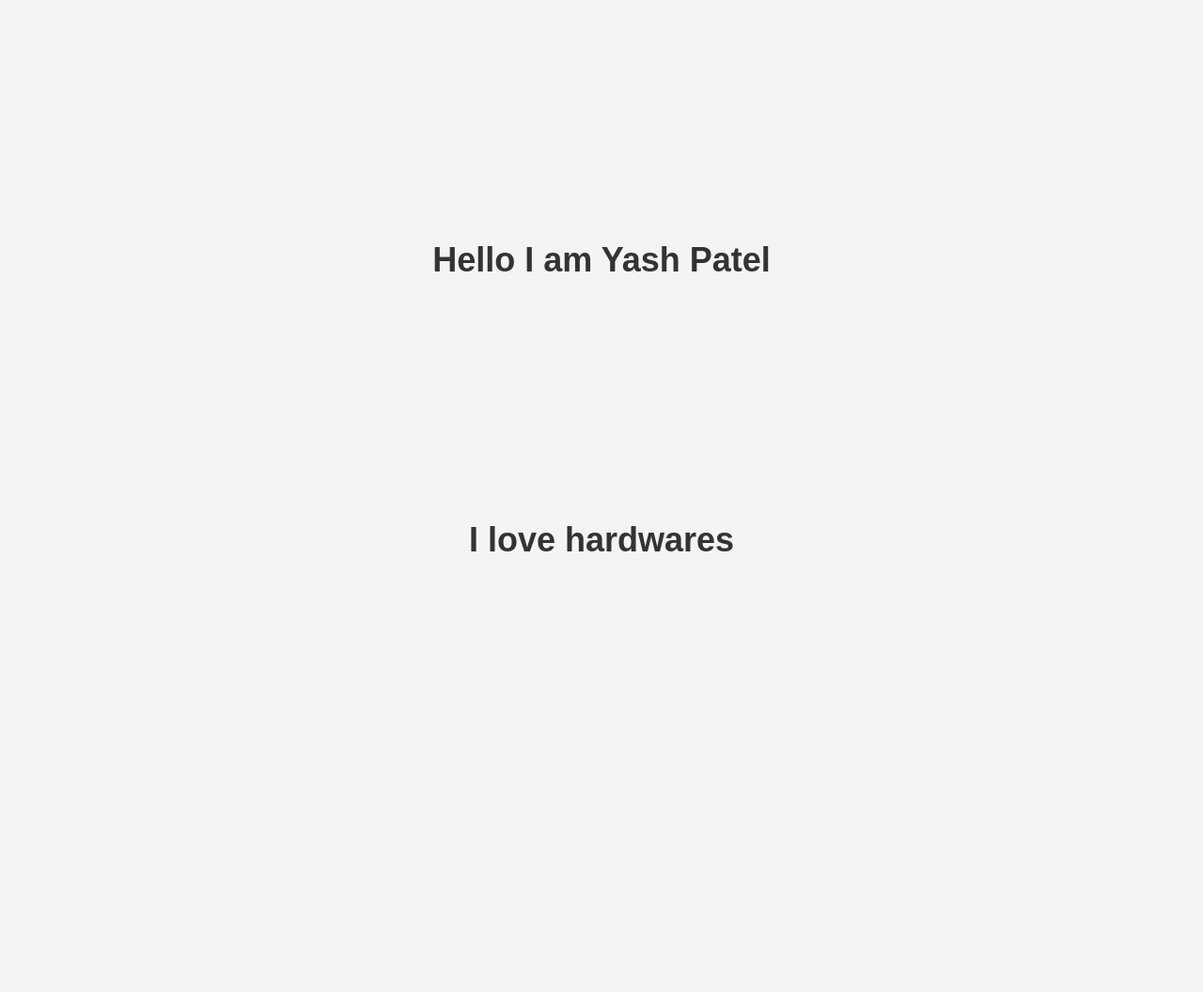
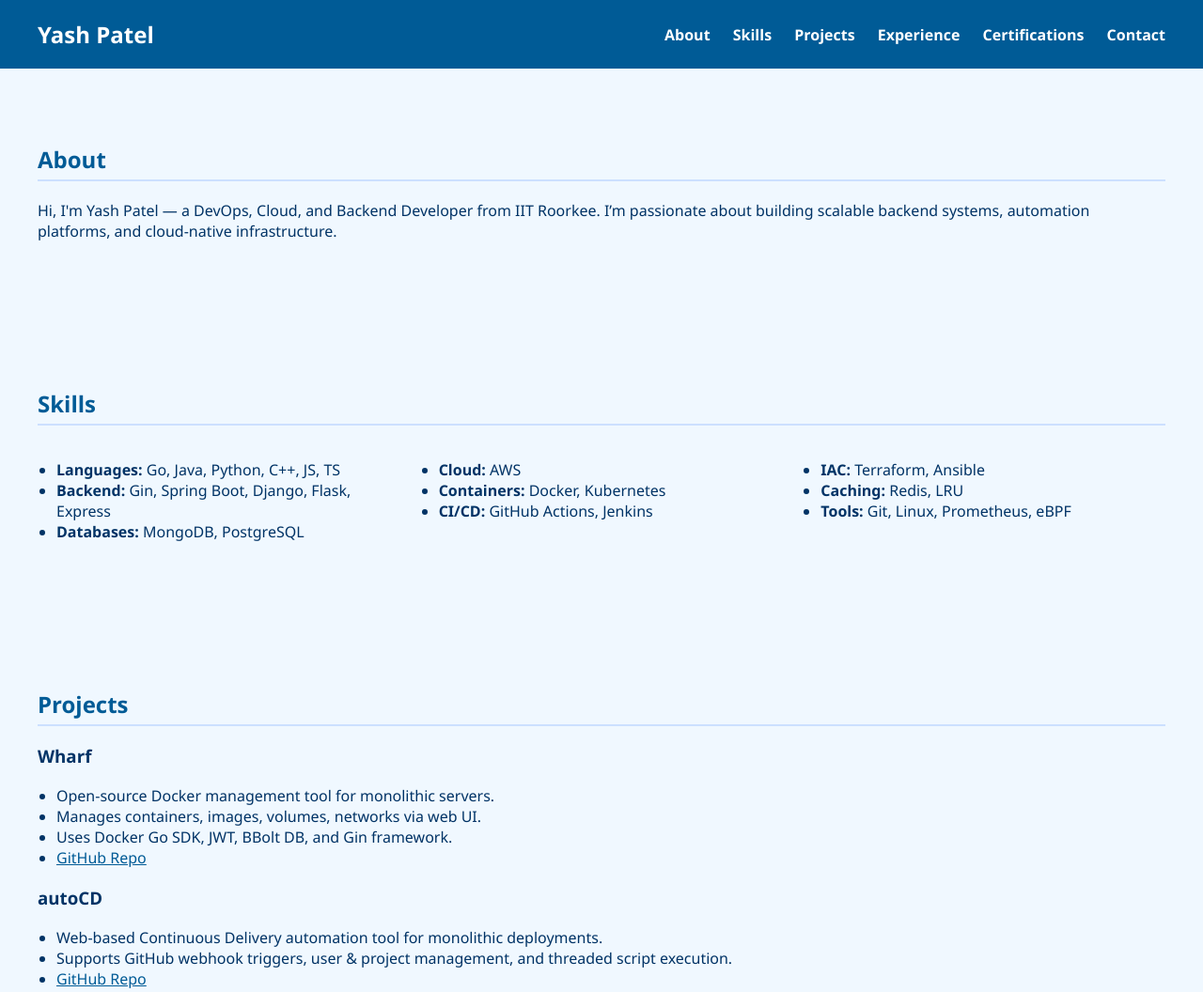
Before and after one commit to yp969803/autocd-tutorial, a plain HTML site: page index.html in a window 1280 px wide. Shown: the top 1056 px of the page at 94% size. Before the commit the page ends 800 px from the top, so only its background shows below. Drawn offline with Linux system fonts and the light colour scheme.

Commit message:
more features

```diff
--- a/index.html
+++ b/index.html
@@ -1,28 +1,185 @@
 <!DOCTYPE html>
 <html lang="en">
 <head>
-    <meta charset="UTF-8">
-    <meta name="viewport" content="width=device-width, initial-scale=1.0">
-    <title>Portfolio Website</title>
-    <style>
-        body {
-            font-family: Arial, sans-serif;
-            background-color: #f4f4f4;
-            margin: 0;
-            padding: 0;
-        }
+  <meta charset="UTF-8" />
+  <meta name="viewport" content="width=device-width, initial-scale=1.0"/>
+  <title>Yash Patel | Portfolio</title>
+  <style>
+    :root {
+      --primary: #005b96;
+      --bg: #f0f8ff;
+      --text: #003366;
+    }
 
-        h1 {
-            text-align: center;
-            margin-top: 20%;
-            font-size: 36px;
-            color: #333;
-        }
-    </style>
+    body {
+      margin: 0;
+      font-family: 'Segoe UI', Tahoma, Geneva, Verdana, sans-serif;
+      background-color: var(--bg);
+      color: var(--text);
+      scroll-behavior: smooth;
+    }
+
+    header {
+      background: var(--primary);
+      color: white;
+      padding: 20px 40px;
+      display: flex;
+      justify-content: space-between;
+      align-items: center;
+      position: sticky;
+      top: 0;
+      z-index: 1000;
+    }
+
+    header h1 {
+      margin: 0;
+      font-size: 24px;
+    }
+
+    nav a {
+      color: white;
+      margin-left: 20px;
+      text-decoration: none;
+      font-weight: bold;
+    }
+
+    section {
+      padding: 60px 40px;
+      animation: fadeIn 1s ease-in;
+    }
+
+    h2 {
+      color: var(--primary);
+      border-bottom: 2px solid #cce0ff;
+      padding-bottom: 5px;
+    }
+
+    ul {
+      padding-left: 20px;
+    }
+
+    a {
+      color: var(--primary);
+    }
+
+    .grid {
+      display: grid;
+      grid-template-columns: repeat(auto-fit, minmax(280px, 1fr));
+      gap: 20px;
+    }
+
+    footer {
+      text-align: center;
+      padding: 20px;
+      background-color: #e6f2ff;
+      color: var(--text);
+    }
+
+    @keyframes fadeIn {
+      from { opacity: 0; transform: translateY(10px); }
+      to { opacity: 1; transform: translateY(0); }
+    }
+  </style>
 </head>
+<body>
 
-<body>
-    <h1>Hello I am Yash Patel</h1>
-    <h1>I love hardwares</h1>
+<header>
+  <h1>Yash Patel</h1>
+  <nav>
+    <a href="#about">About</a>
+    <a href="#skills">Skills</a>
+    <a href="#projects">Projects</a>
+    <a href="#experience">Experience</a>
+    <a href="#certifications">Certifications</a>
+    <a href="#contact">Contact</a>
+  </nav>
+</header>
+
+<section id="about">
+  <h2>About</h2>
+  <p>Hi, I'm Yash Patel — a DevOps, Cloud, and Backend Developer from IIT Roorkee. I’m passionate about building scalable backend systems, automation platforms, and cloud-native infrastructure.</p>
+</section>
+
+<section id="skills">
+  <h2>Skills</h2>
+  <div class="grid">
+    <ul>
+      <li><strong>Languages:</strong> Go, Java, Python, C++, JS, TS</li>
+      <li><strong>Backend:</strong> Gin, Spring Boot, Django, Flask, Express</li>
+      <li><strong>Databases:</strong> MongoDB, PostgreSQL</li>
+    </ul>
+    <ul>
+      <li><strong>Cloud:</strong> AWS</li>
+      <li><strong>Containers:</strong> Docker, Kubernetes</li>
+      <li><strong>CI/CD:</strong> GitHub Actions, Jenkins</li>
+    </ul>
+    <ul>
+      <li><strong>IAC:</strong> Terraform, Ansible</li>
+      <li><strong>Caching:</strong> Redis, LRU</li>
+      <li><strong>Tools:</strong> Git, Linux, Prometheus, eBPF</li>
+    </ul>
+  </div>
+</section>
+
+<section id="projects">
+  <h2>Projects</h2>
+  <h3>Wharf</h3>
+  <ul>
+    <li>Open-source Docker management tool for monolithic servers.</li>
+    <li>Manages containers, images, volumes, networks via web UI.</li>
+    <li>Uses Docker Go SDK, JWT, BBolt DB, and Gin framework.</li>
+    <li><a href="https://github.com/yp969803/wharf.git" target="_blank">GitHub Repo</a></li>
+  </ul>
+  <h3>autoCD</h3>
+  <ul>
+    <li>Web-based Continuous Delivery automation tool for monolithic deployments.</li>
+    <li>Supports GitHub webhook triggers, user & project management, and threaded script execution.</li>
+    <li><a href="https://github.com/fordevio/autoCD" target="_blank">GitHub Repo</a></li>
+  </ul>
+</section>
+
+<section id="experience">
+  <h2>Experience</h2>
+  <h3>Google Summer of Code 2025 – Prometheus Operator</h3>
+  <ul>
+    <li>Implemented status subresources for various CRDs.</li>
+    <li>Tech: Go, Kubernetes, Prometheus</li>
+  </ul>
+
+  <h3>LFX Mentorship 2025 – CNCF KMesh Project</h3>
+  <ul>
+    <li>Exposed Prometheus metrics for TCP connections using eBPF.</li>
+    <li>Tech: Go, C, Kubernetes, Prometheus</li>
+  </ul>
+
+  <h3>Product Manager – MdgSpace IITR</h3>
+  <ul>
+    <li>Led project lifecycle & team management initiatives.</li>
+    <li>Organized dev events, implemented agile processes.</li>
+  </ul>
+</section>
+
+<section id="certifications">
+  <h2>Certifications</h2>
+  <ul>
+    <li><a href="https://www.credly.com/badges/81c63160-da4f-48d3-a92e-db637f72335f/public_url" target="_blank">AWS Certified Solutions Architect – Associate (2024–2027)</a></li>
+  </ul>
+</section>
+
+<section id="contact">
+  <h2>Contact</h2>
+  <ul>
+    <li><strong>Email:</strong> <a href="mailto:yp969803@gmail.com">yp969803@gmail.com</a></li>
+    <li><strong>Phone:</strong> +91 8602371342</li>
+    <li><strong>GitHub:</strong> <a href="https://github.com/yp969803" target="_blank">yp969803</a></li>
+    <li><strong>LinkedIn:</strong> <a href="https://www.linkedin.com/in/yash-patel-997ba624b/" target="_blank">Yash Patel</a></li>
+    <li><strong>X (Twitter):</strong> <a href="https://x.com/YashPat90552223" target="_blank">@YashPat90552223</a></li>
+  </ul>
+</section>
+
+<footer>
+  <p>© 2025 Yash Patel. All rights reserved.</p>
+</footer>
+
 </body>
 </html>
```
